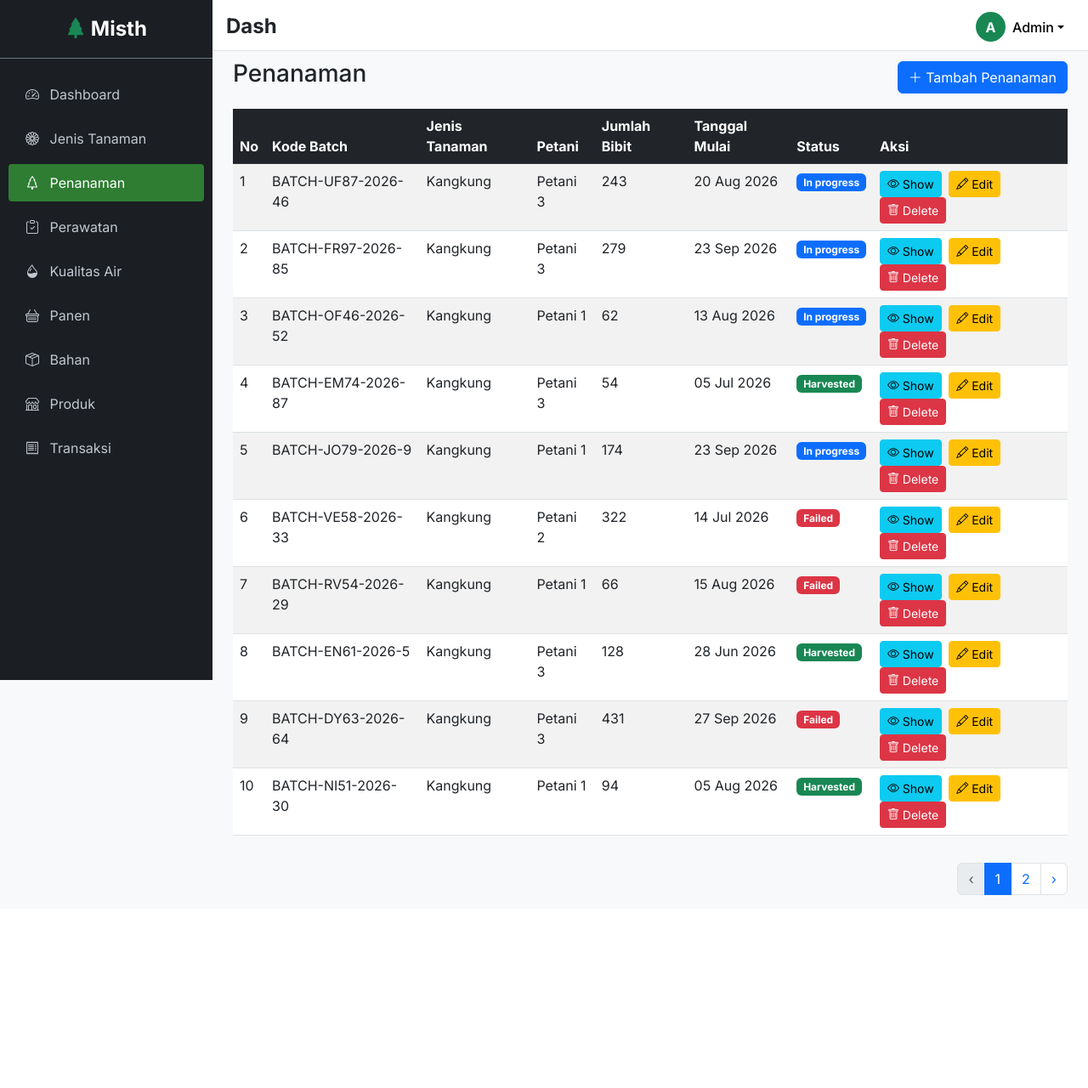
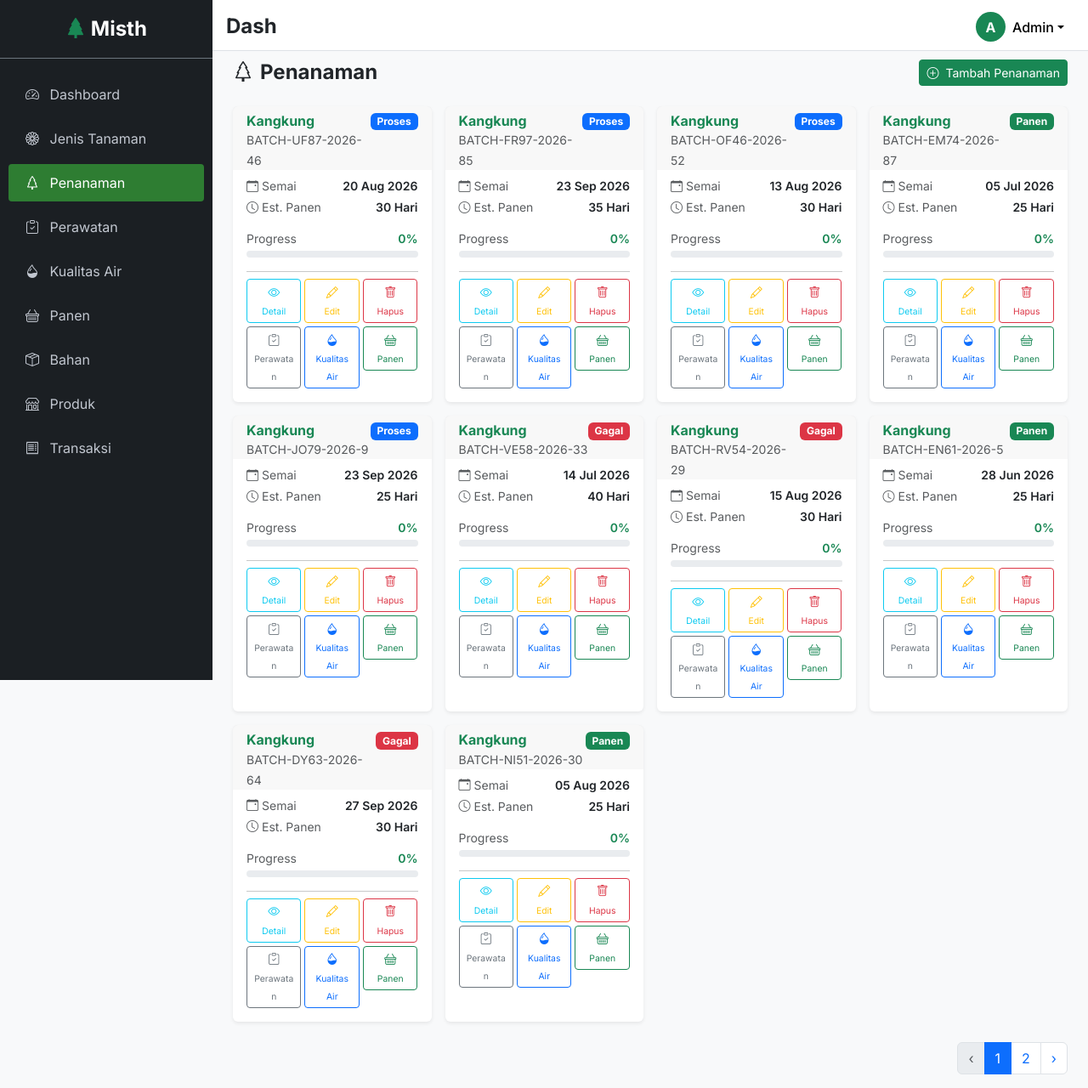
Before and after one commit to Sanrizk/misth, a Laravel app: page /plantings in a window 1280 px wide. Shown: the whole page at 85% size. Before the commit the page ends 1053 px from the top, so only its background shows below. Run offline with Laravel 12, Linux system fonts and the light colour scheme; a user stored in the database is signed in; data comes from the database, SQL or seed files in the repository; some libraries are stand-ins or nearby versions.

Commit message:
feat: update ui plantings

```diff
--- a/resources/views/plantings/index.blade.php
+++ b/resources/views/plantings/index.blade.php
@@ -1,73 +1,152 @@
 @extends('layouts.app')
-
 @section('title', 'Penanaman')
 
+@section('styles')
+<style>
+.planting-card {
+    border-radius: 14px;
+    transition: transform 0.2s, box-shadow 0.2s;
+}
+.planting-card:hover {
+    transform: translateY(-4px);
+    box-shadow: 0 8px 24px rgba(0,0,0,0.10) !important;
+}
+.planting-card .card-header {
+    background: transparent;
+    padding: 1rem 1rem 0.5rem;
+}
+.planting-card .progress {
+    background-color: #e9ecef;
+}
+</style>
+@endsection
+
 @section('content')
-    @include('layouts.partials.flash')
-    <div class="d-flex justify-content-between align-items-center mb-3">
-        <h1 class="h3">Penanaman</h1>
-        <a href="{{ route('plantings.create') }}" class="btn btn-primary">
-            <i class="bi bi-plus-lg"></i> Tambah Penanaman
+
+<div class="d-flex justify-content-between align-items-center mb-4">
+    <h4 class="fw-bold mb-0"><i class="bi bi-tree me-2"></i>Penanaman</h4>
+    <a href="{{ route('plantings.create') }}" class="btn btn-success btn-sm">
+        <i class="bi bi-plus-circle me-1"></i> Tambah Penanaman
     </a>
 </div>
 
-    <div class="table-responsive">
-        <table class="table table-striped table-hover">
-            <thead class="table-dark">
-                <tr>
-                    <th>No</th>
-                    <th>Kode Batch</th>
-                    <th>Jenis Tanaman</th>
-                    <th>Petani</th>
-                    <th>Jumlah Bibit</th>
-                    <th>Tanggal Mulai</th>
-                    <th>Status</th>
-                    <th>Aksi</th>
-                </tr>
-            </thead>
-            <tbody>
-                @forelse ($plantings as $index => $planting)
-                    <tr>
-                        <td>{{ $plantings->firstItem() + $index }}</td>
-                        <td>{{ $planting->batch_code }}</td>
-                        <td>{{ $planting->plantType->name }}</td>
-                        <td>{{ $planting->user->name }}</td>
-                        <td>{{ $planting->quantity_seeds }}</td>
-                        <td>{{ $planting->start_date->format('d M Y') }}</td>
-                        <td>
-                            @php
-                                $statusMap = ['in_progress' => 'bg-primary', 'harvested' => 'bg-success', 'failed' => 'bg-danger'];
-                            @endphp
-                            <span class="badge {{ $statusMap[$planting->status] ?? 'bg-secondary' }}">
-                                {{ ucfirst(str_replace('_', ' ', $planting->status)) }}
+<div class="row g-3">
+    @forelse($plantings as $planting)
+    <div class="col-12 col-sm-4 col-md-3">
+        <div class="card planting-card h-100 shadow-sm border-0">
+
+            {{-- Header: Nama Tanaman + Batch --}}
+            <div class="card-header d-flex justify-content-between align-items-start border-0 pb-0">
+                <div>
+                    <h6 class="fw-bold mb-0 text-success">
+                        {{ optional($planting->plantType)->name ?? '-' }}
+                    </h6>
+                    <small class="text-muted">{{ $planting->batch_code }}</small>
+                </div>
+                {{-- Status Badge --}}
+                <span class="badge
+                    @if($planting->status === 'in_progress') bg-primary
+                    @elseif($planting->status === 'harvested') bg-success
+                    @else bg-danger @endif">
+                    {{ $planting->status === 'in_progress' ? 'Proses' : ($planting->status === 'harvested' ? 'Panen' : 'Gagal') }}
                 </span>
-                        </td>
-                        <td>
-                            <a href="{{ route('plantings.show', $planting->id) }}" class="btn btn-sm btn-info me-1">
-                                <i class="bi bi-eye"></i> Show
+            </div>
+
+            <div class="card-body pt-2">
+
+                {{-- Info Row --}}
+                <div class="d-flex justify-content-between mb-1">
+                    <small class="text-muted"><i class="bi bi-calendar-event me-1"></i>Semai</small>
+                    <small class="fw-semibold">{{ \Carbon\Carbon::parse($planting->start_date)->format('d M Y') }}</small>
+                </div>
+                <div class="d-flex justify-content-between mb-3">
+                    <small class="text-muted"><i class="bi bi-clock me-1"></i>Est. Panen</small>
+                    <small class="fw-semibold">
+                        {{ optional($planting->plantType)->estimated_harvest_days ?? '-' }} Hari
+                    </small>
+                </div>
+
+                {{-- Progress Bar (UI only, static 0% for now) --}}
+                <div class="mb-1 d-flex justify-content-between">
+                    <small class="text-muted">Progress</small>
+                    <small class="fw-semibold text-success">0%</small>
+                </div>
+                <div class="progress mb-3" style="height: 8px; border-radius: 99px;">
+                    <div class="progress-bar bg-success" role="progressbar"
+                         style="width: 0%;"
+                         aria-valuenow="0" aria-valuemin="0" aria-valuemax="100">
+                    </div>
+                </div>
+
+                <hr class="my-2">
+
+                {{-- Action Buttons Row 1: Show, Edit, Delete --}}
+                <div class="row g-1 mb-1 text-center">
+                    <div class="col-4">
+                        <a href="{{ route('plantings.show', $planting->id) }}"
+                           class="btn btn-sm btn-outline-info w-100" title="Detail">
+                            <i class="bi bi-eye d-block"></i>
+                            <span style="font-size: 0.65rem;">Detail</span>
                         </a>
-                            <a href="{{ route('plantings.edit', $planting->id) }}" class="btn btn-sm btn-warning me-1">
-                                <i class="bi bi-pencil"></i> Edit
+                    </div>
+                    <div class="col-4">
+                        <a href="{{ route('plantings.edit', $planting->id) }}"
+                           class="btn btn-sm btn-outline-warning w-100" title="Edit">
+                            <i class="bi bi-pencil d-block"></i>
+                            <span style="font-size: 0.65rem;">Edit</span>
                         </a>
-                            <form action="{{ route('plantings.destroy', $planting->id) }}" method="POST" class="d-inline" onsubmit="return confirm('Apakah yakin menghapus penanaman ini?');">
-                                @csrf
-                                @method('DELETE')
-                                <button type="submit" class="btn btn-sm btn-danger">
-                                    <i class="bi bi-trash"></i> Delete
+                    </div>
+                    <div class="col-4">
+                        <form action="{{ route('plantings.destroy', $planting->id) }}" method="POST">
+                            @csrf @method('DELETE')
+                            <button onclick="return confirm('Yakin hapus penanaman ini?')"
+                                    class="btn btn-sm btn-outline-danger w-100" title="Hapus">
+                                <i class="bi bi-trash d-block"></i>
+                                <span style="font-size: 0.65rem;">Hapus</span>
                             </button>
                         </form>
-                        </td>
-                    </tr>
-                @empty
-                    <tr>
-                        <td colspan="8" class="text-center">Tidak ada data penanaman.</td>
-                    </tr>
-                @endforelse
-            </tbody>
-        </table>
+                    </div>
                 </div>
 
-    <div class="d-flex justify-content-end mt-3">
+                {{-- Action Buttons Row 2: Perawatan, Kualitas Air, Panen --}}
+                <div class="row g-1 text-center">
+                    <div class="col-4">
+                        <button class="btn btn-sm btn-outline-secondary w-100" title="Perawatan">
+                            <i class="bi bi-clipboard-check d-block"></i>
+                            <span style="font-size: 0.65rem;">Perawatan</span>
+                        </button>
+                    </div>
+                    <div class="col-4">
+                        <button class="btn btn-sm btn-outline-primary w-100" title="Kualitas Air">
+                            <i class="bi bi-droplet-half d-block"></i>
+                            <span style="font-size: 0.65rem;">Kualitas Air</span>
+                        </button>
+                    </div>
+                    <div class="col-4">
+                        <button class="btn btn-sm btn-outline-success w-100" title="Panen">
+                            <i class="bi bi-basket d-block"></i>
+                            <span style="font-size: 0.65rem;">Panen</span>
+                        </button>
+                    </div>
+                </div>
+
+            </div>
+        </div>
+    </div>
+    @empty
+    <div class="col-12">
+        <div class="text-center py-5 text-muted">
+            <i class="bi bi-tree fs-1 d-block mb-2"></i>
+            Belum ada data penanaman.
+            <a href="{{ route('plantings.create') }}">Tambah sekarang</a>
+        </div>
+    </div>
+    @endforelse
+</div>
+
+{{-- Pagination --}}
+<div class="d-flex justify-content-end mt-4">
     {{ $plantings->links('pagination::bootstrap-5') }}
 </div>
+
 @endsection
```
Lines whose indentation alone changed are shown as unchanged.
